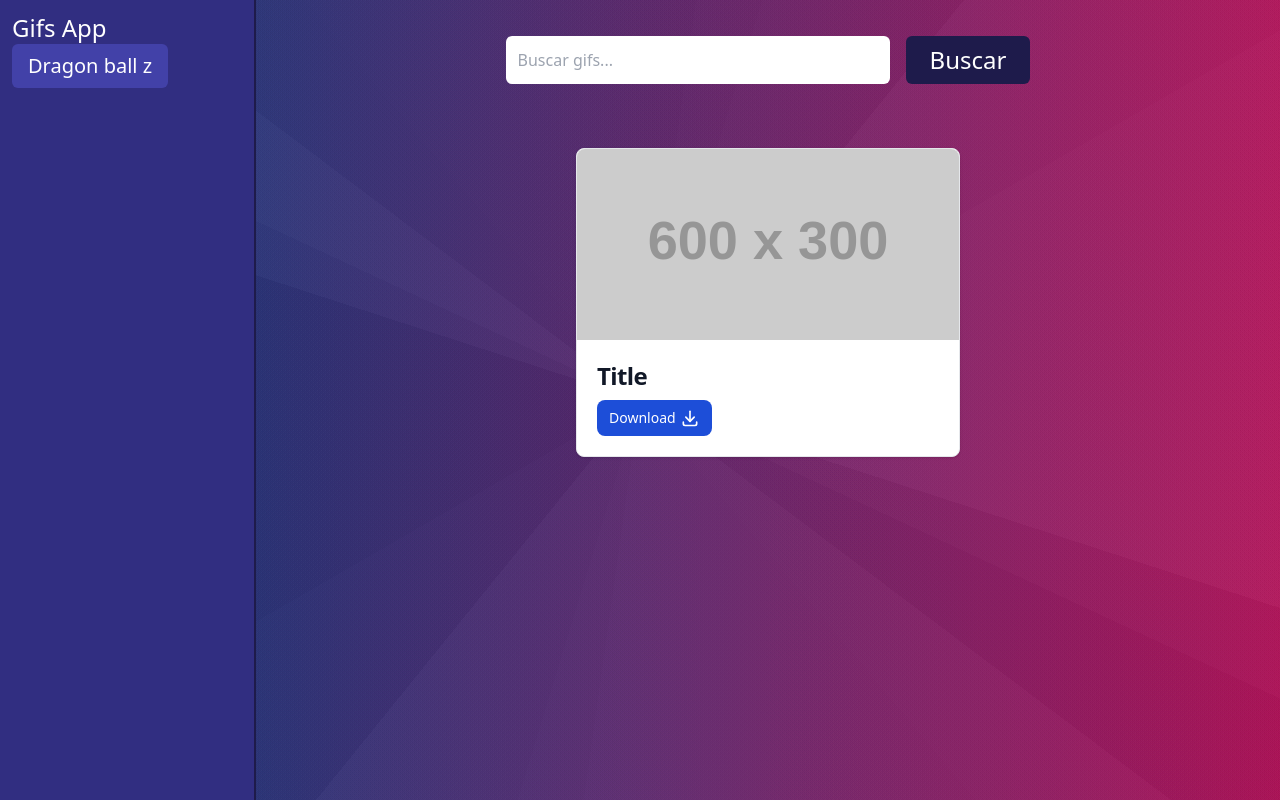
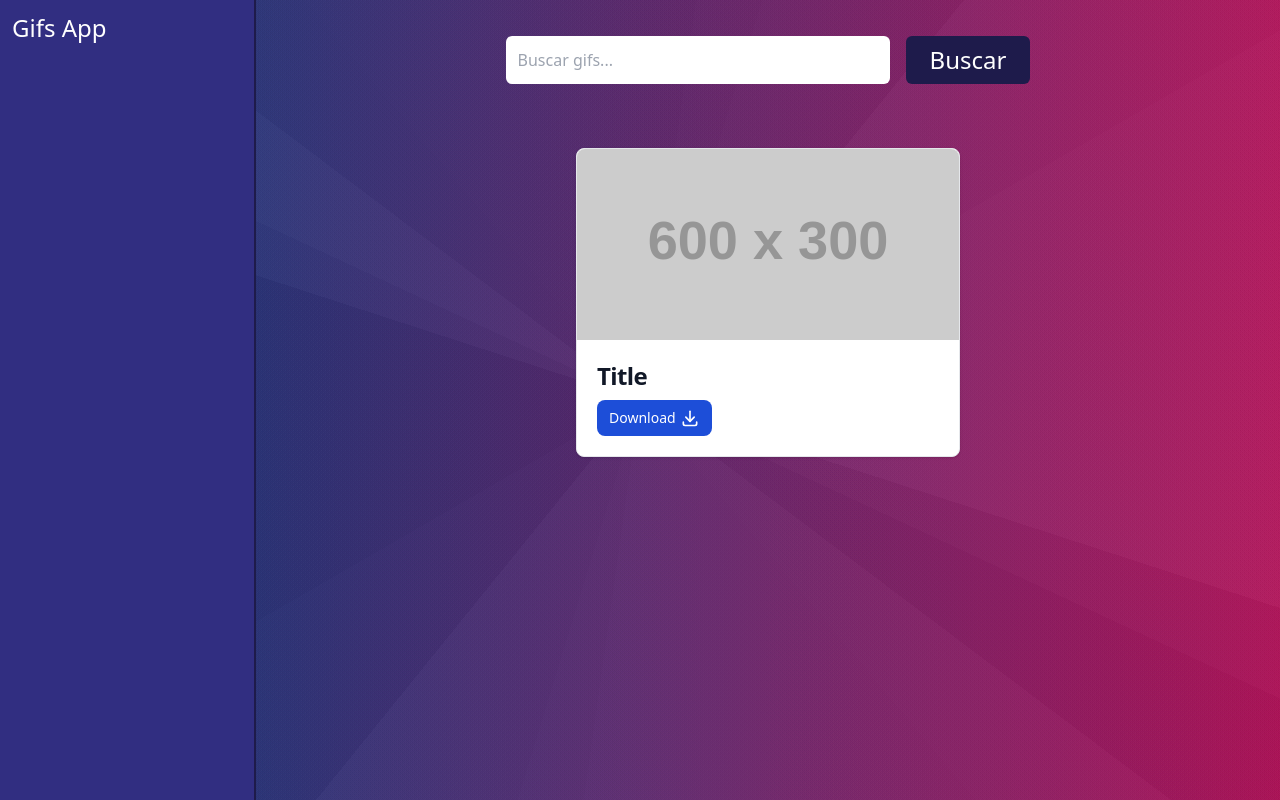
Before and after one commit to iam-leo/gifs-app, an Angular app: page / in a window 1280 px wide. Built offline with nearby package versions, Linux system fonts and the light colour scheme.

Commit message:
add: service to search tag

```diff
--- a/src/app/gifs/components/search-box/search-box.component.ts
+++ b/src/app/gifs/components/search-box/search-box.component.ts
@@ -1,4 +1,5 @@
 import { Component, ElementRef, ViewChild } from '@angular/core';
+import { GifsService } from '../../services/gifs.service';
 
 @Component({
   selector: 'gifs-search-box',
@@ -9,9 +10,14 @@ export class SearchBoxComponent {
   @ViewChild('txtTagInput')
   public tagInput!: ElementRef<HTMLInputElement>;
 
+  constructor(private _gifsService: GifsService) {}
+
   searchTag() {
     const newTag = this.tagInput.nativeElement.value;
 
-    console.log(this.tagInput.nativeElement.value);
+    this._gifsService.searchTag(newTag);
+
+    /* Limpiar el input */
+    this.tagInput.nativeElement.value = '';
   }
 }
--- /dev/null
+++ b/src/app/gifs/services/gifs.service.ts
@@ -0,0 +1,19 @@
+import { Injectable } from '@angular/core';
+
+@Injectable({
+  providedIn: 'root',
+})
+export class GifsService {
+  private _tagsHistory: string[] = [];
+
+  constructor() {}
+
+  get tagsHistory() {
+    return [...this._tagsHistory];
+  }
+
+  public searchTag(tag: string): void {
+    this._tagsHistory.unshift(tag);
+    console.log(this._tagsHistory);
+  }
+}
--- a/src/app/shared/components/sidebar/sidebar.component.html
+++ b/src/app/shared/components/sidebar/sidebar.component.html
@@ -1,10 +1,10 @@
-<div class="bg-indigo-900 border-r-2 p-3 border-indigo-950 w-64 h-screen">
-    <h3 class="text-white text-2xl">Gifs App</h3>
+<div class="w-64 h-screen p-3 bg-indigo-900 border-r-2 border-indigo-950">
+    <h3 class="text-2xl text-white">Gifs App</h3>
 
     <!-- History -->
-    <div>
-        <button
-            class="bg-indigo-500/35 px-4 py-2 rounded-md text-white text-xl cursor-pointer hover:bg-indigo-500/70">Dragon
-            ball z</button>
+
+    <div *ngFor="let tag of tags" class="my-4">
+        <button class="px-4 py-2 text-xl text-white rounded-md cursor-pointer bg-indigo-500/35 hover:bg-indigo-500/70">
+            {{ tag | titlecase }} </button>
     </div>
 </div>
--- a/src/app/shared/components/sidebar/sidebar.component.ts
+++ b/src/app/shared/components/sidebar/sidebar.component.ts
@@ -1,8 +1,15 @@
 import { Component } from '@angular/core';
+import { GifsService } from '../../../gifs/services/gifs.service';
 
 @Component({
   selector: 'shared-sidebar',
   templateUrl: './sidebar.component.html',
   styleUrl: './sidebar.component.css',
 })
-export class SidebarComponent {}
+export class SidebarComponent {
+  constructor(private _gifsService: GifsService) {}
+
+  get tags() {
+    return this._gifsService.tagsHistory;
+  }
+}
```
Also changed, not shown: 1 other file (tests, documents, lock files or other folders).
